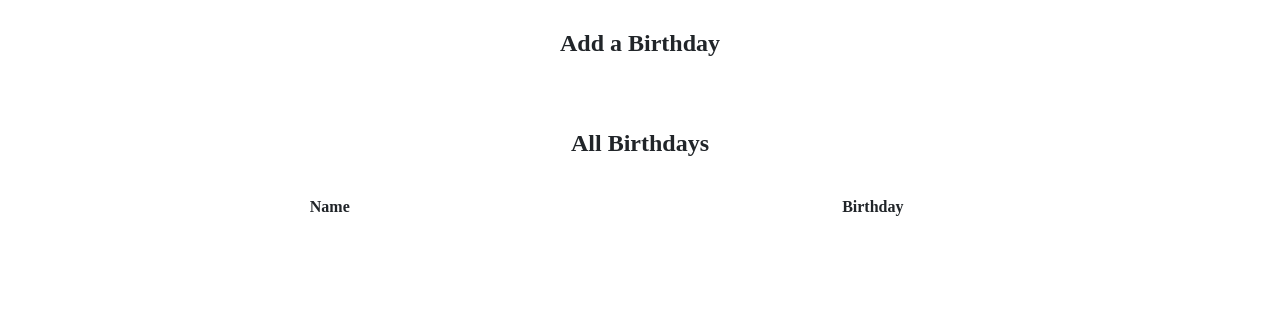
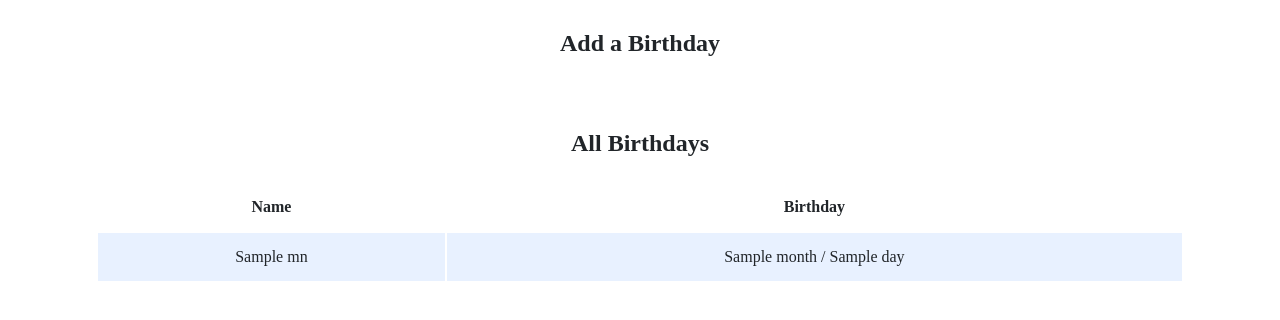
Before and after one commit to MaiMinhQuan/cs50-code, a Flask app: template birthdays/templates/index.html in a window 1280 px wide. Shown: the part 235-555 px from the top of the page. Run offline with Flask 3, Linux system fonts and the light colour scheme; the template is opened without the code that fills it: most values are stand-ins (such as "Sample title", 1, 10 or a date in 2020); lists and menus that the app fills with data are empty; some libraries are stand-ins or nearby versions.

Commit message:
Tue, Nov 21, 2023, 8:51 AM +07:00

```diff
--- a/birthdays/templates/index.html
+++ b/birthdays/templates/index.html
@@ -29,6 +29,12 @@
                     </thead>
                     <tbody>
                         <!-- TODO: Loop through the database entries to display them in this table -->
+                        {% for cn in mn %}
+                            <tr>
+                                <td>{{ cn.name }}</td>
+                                <td>{{ cn.month }} / {{ cn.day }}</td>
+                            </tr>
+                        {% endfor %}
                     </tbody>
                 </table>
             </div>
```
